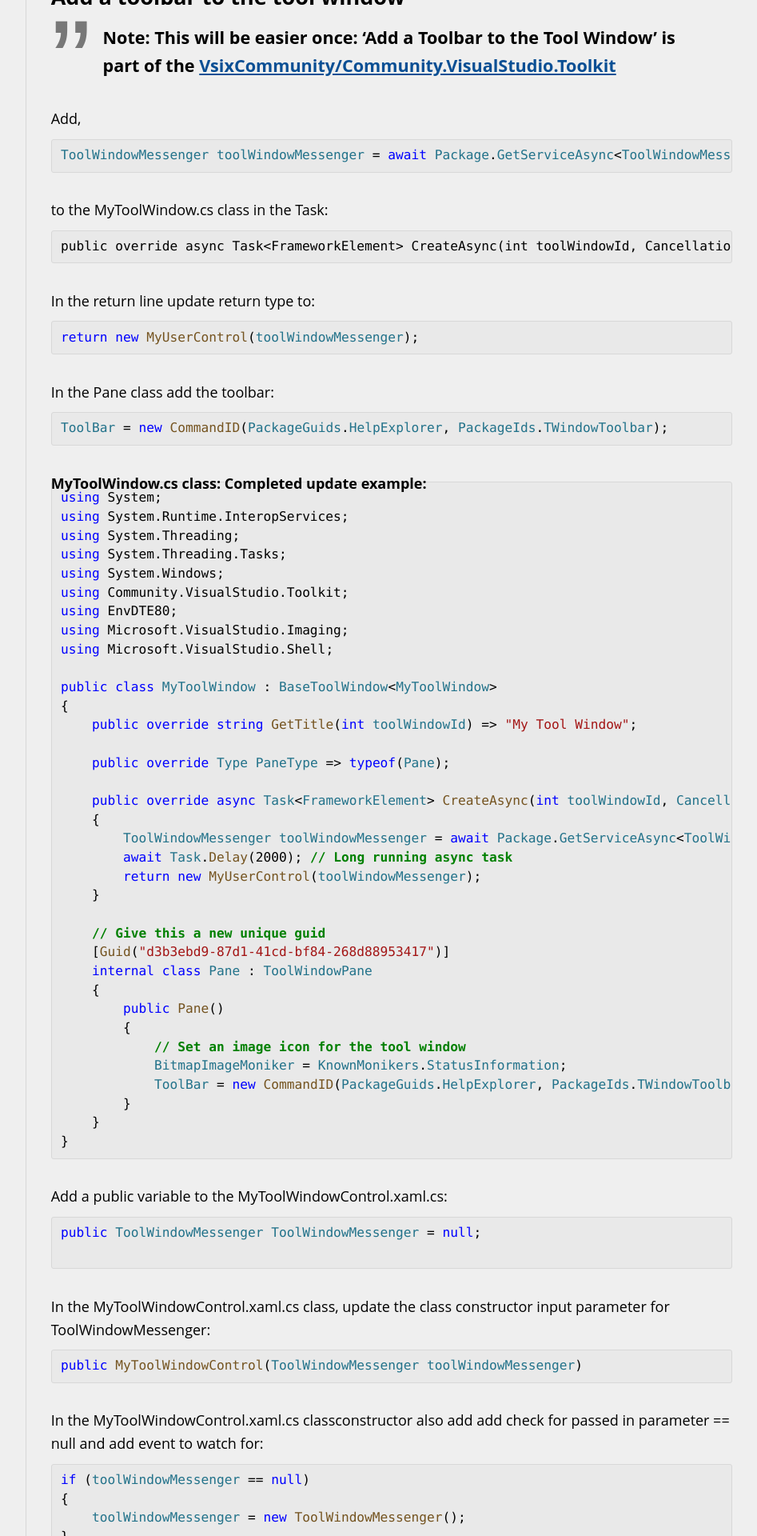
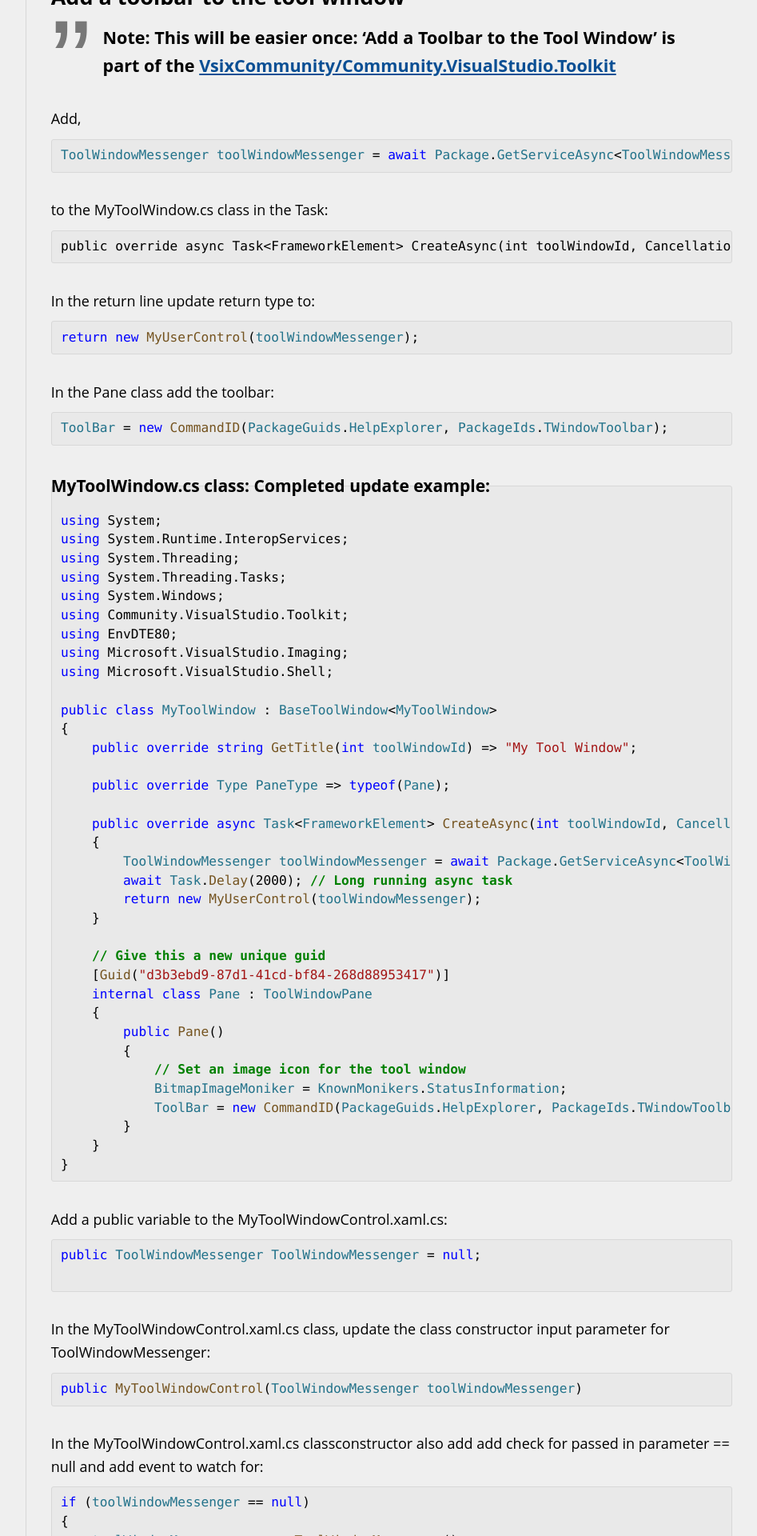
Before and after one commit to VsixCommunity/docs, a Jekyll site: the page built from docs/recipes/custom-tool-windows.md, in a window 1280 px wide. Shown: the part 4480-6400 px from the top of the page at 80% size, without its empty margins (264-1211 px from the left). Built offline with Jekyll 4.4.1, drawn with Linux system fonts in a browser that asks for light colours; our own code applies the rules of GitHub Pages for plain Markdown files.

Commit message:
Formatting Fix 2:

````diff
--- a/docs/recipes/custom-tool-windows.md
+++ b/docs/recipes/custom-tool-windows.md
@@ -175,10 +175,12 @@ ToolBar = new CommandID(PackageGuids.HelpExplorer, PackageIds.TWindowToolbar);
 ```
 
 
-#### MyToolWindow.cs class: Completed update example:
+### MyToolWindow.cs class: Completed update example:
+
 
 
 ```csharp
+
 using System;
 using System.Runtime.InteropServices;
 using System.Threading;
````
